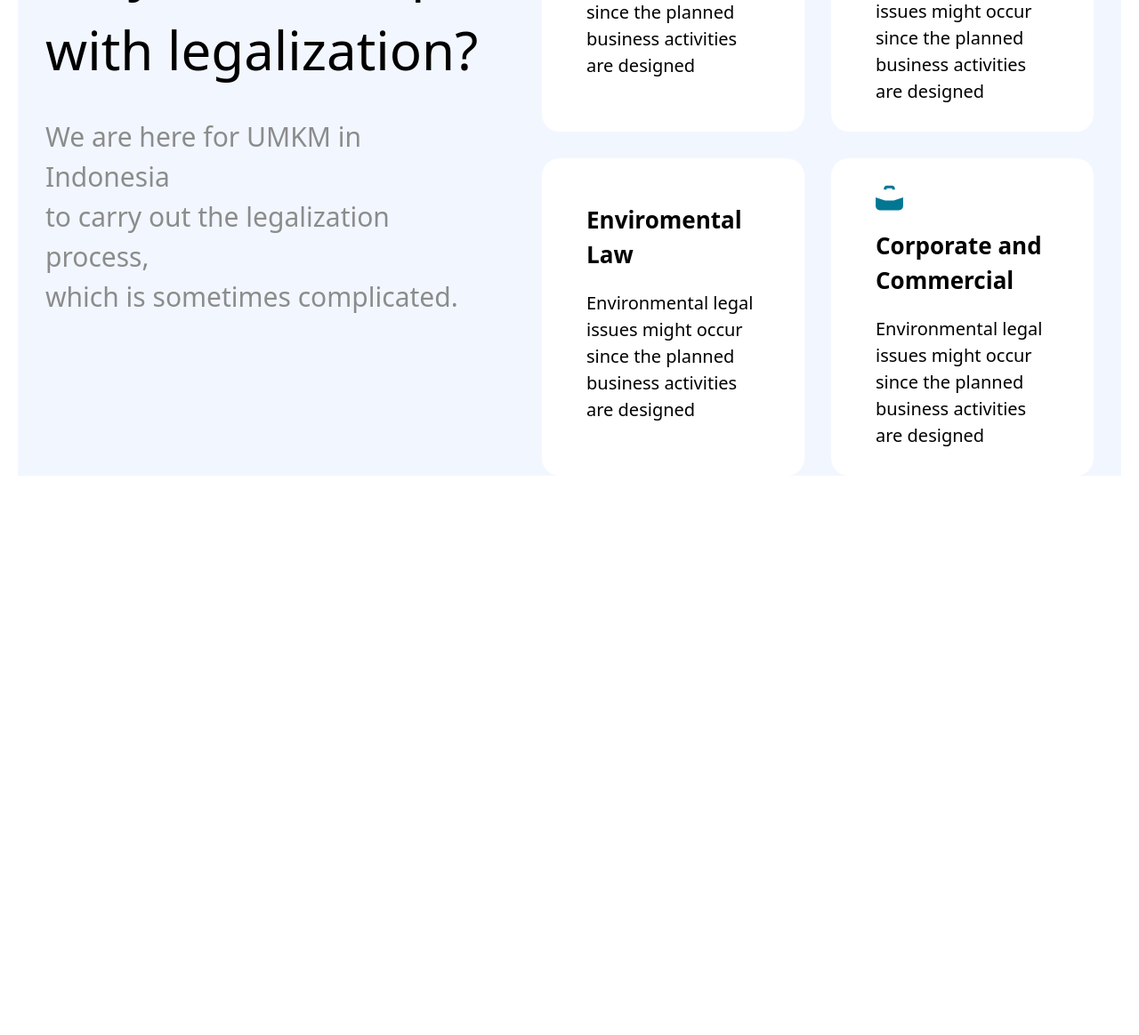
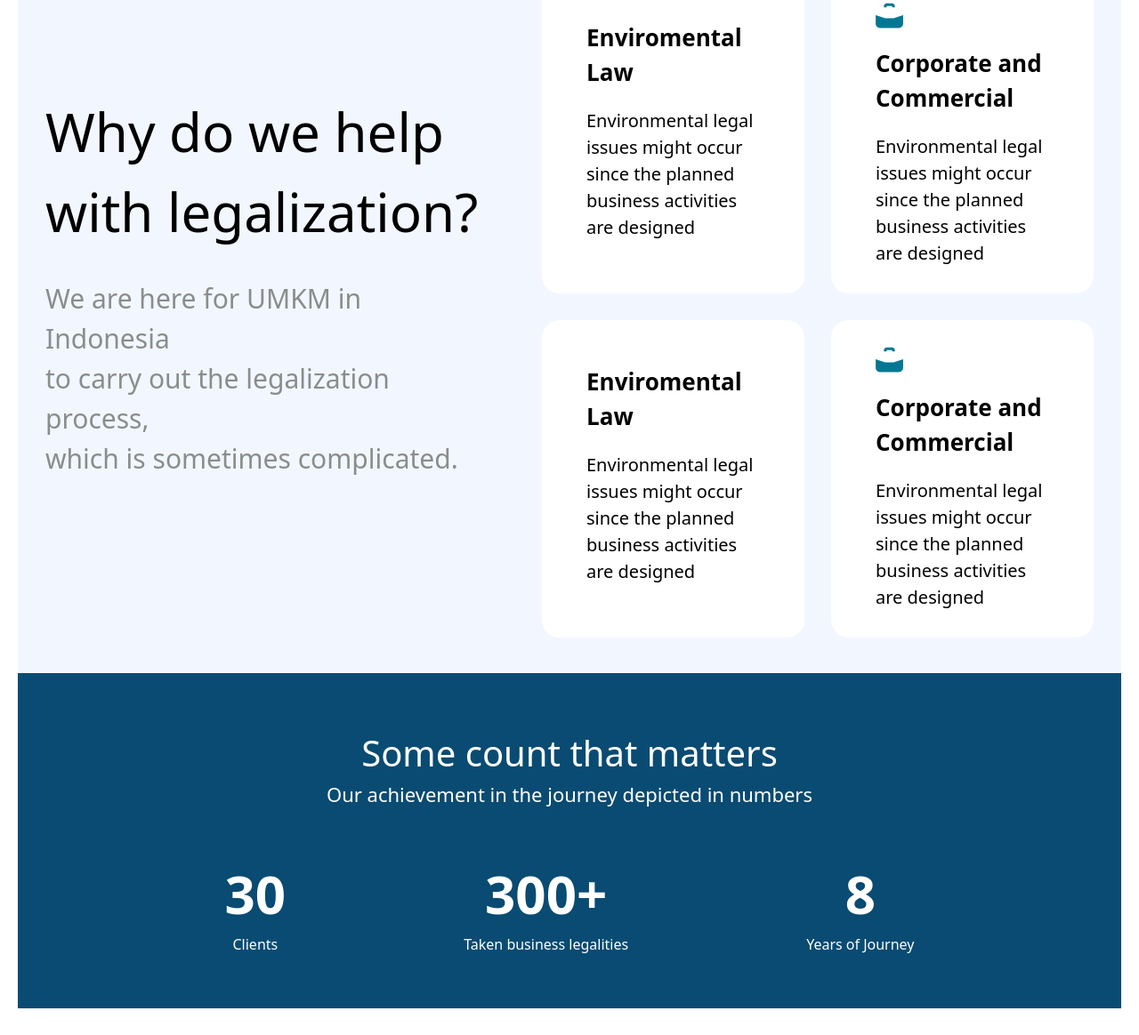
Before and after one commit to Kast69ro/homework, a website: page src/index.html in a window 1280 px wide. Shown: the part 1233-2397 px from the top of the page at 89% size. Before the commit the page ends 1798 px from the top, so only its background shows below. Drawn offline with Linux system fonts and the light colour scheme.

Commit message:
create thrid section

```diff
--- a/src/index.html
+++ b/src/index.html
@@ -10,7 +10,7 @@
 </head>
 
 <body>
-    <nav class="flex justify-between p-[20px_50px] items-center">
+    <nav class="flex justify-between p-[20px_30px] items-center">
         <img src="../image/Logo (1).svg" alt="">
         <div class=" hidden xl:flex justify-between w-[30%]">
             <p>CONTACT</p>
@@ -20,9 +20,9 @@
         </div>
         <img src="../image/SearchOutline.svg" alt="">
     </nav>
-    <div class="all p-[30px_20px]">
-        <section class="one text-center flex flex-col-reverse gap-[100px] xl:flex-row xl:text-start xl:items-center ">
-            <div class="left flex flex-col gap-[40px] xl:w-[60%] xl:items-start">
+    <div class="all p-[30px_20px] mx-auto">
+        <section class="one text-center flex flex-col-reverse gap-[100px] xl:flex-row xl:text-start xl:items-center xl:p-[30px] ">
+            <div class="left flex flex-col gap-[40px] xl:w-[50%] xl:items-start">
                 <div
                     class="flex justify-between items-center mx-auto bg-[#E7F6FF] p-[10px_20px] rounded-[20px] xl:mx-0 xl:w-[70%]">
                     <p class="p-[10px_25px] bg-[#193E6C] text-white rounded-[20px]">New</p>
@@ -51,8 +51,8 @@
 
 
 
-        <section class="mt-[100px] text-center xl:text-start bg-[#F2F7FF] ">
-            <div class=" flex justify-around items-center">
+        <section class="mt-[100px] text-center xl:text-start bg-[#F2F7FF] p-[40px_0]">
+            <div class=" xl:flex justify-around items-center">
                 <div class="xl:w-[40%]">
                     <h2 class="text-[30px]  xl:text-[60px]">Why do we help <br class="hidden xl:block"> with
                         legalization?</h2>
@@ -98,6 +98,30 @@
             </div>
         </section>
 
+        <section class="bg-[#094B72] text-center p-[60px_100px] text-white">
+            <div>
+                <h2 class="text-[40px]">Some count that matters</h2>
+                <p class="text-[22px]">Our achievement in the journey depicted in numbers</p>
+                <div class="main flex flex-col gap-[50px] xl:flex-row items-center justify-center xl:gap-[200px] mt-[50px]">
+                    <div class="flex flex-col items-center">
+                        <h2 class="text-[60px] font-bold">30</h2>
+                        <p>Clients</p>
+                    </div>
+                    <div class="flex flex-col items-center">
+                        <h2 class="text-[60px] font-bold">300+</h2>
+                        <p>Taken business legalities</p>
+                    </div>
+                    <div class="flex flex-col items-center">
+                        <h2 class="text-[60px] font-bold">8</h2>
+                        <p>Years of Journey</p>
+                    </div>
+
+                </div>
+            </div>
+        </section>
+
+
+
 
 
 
```
Also changed, not shown: src/output.css.
